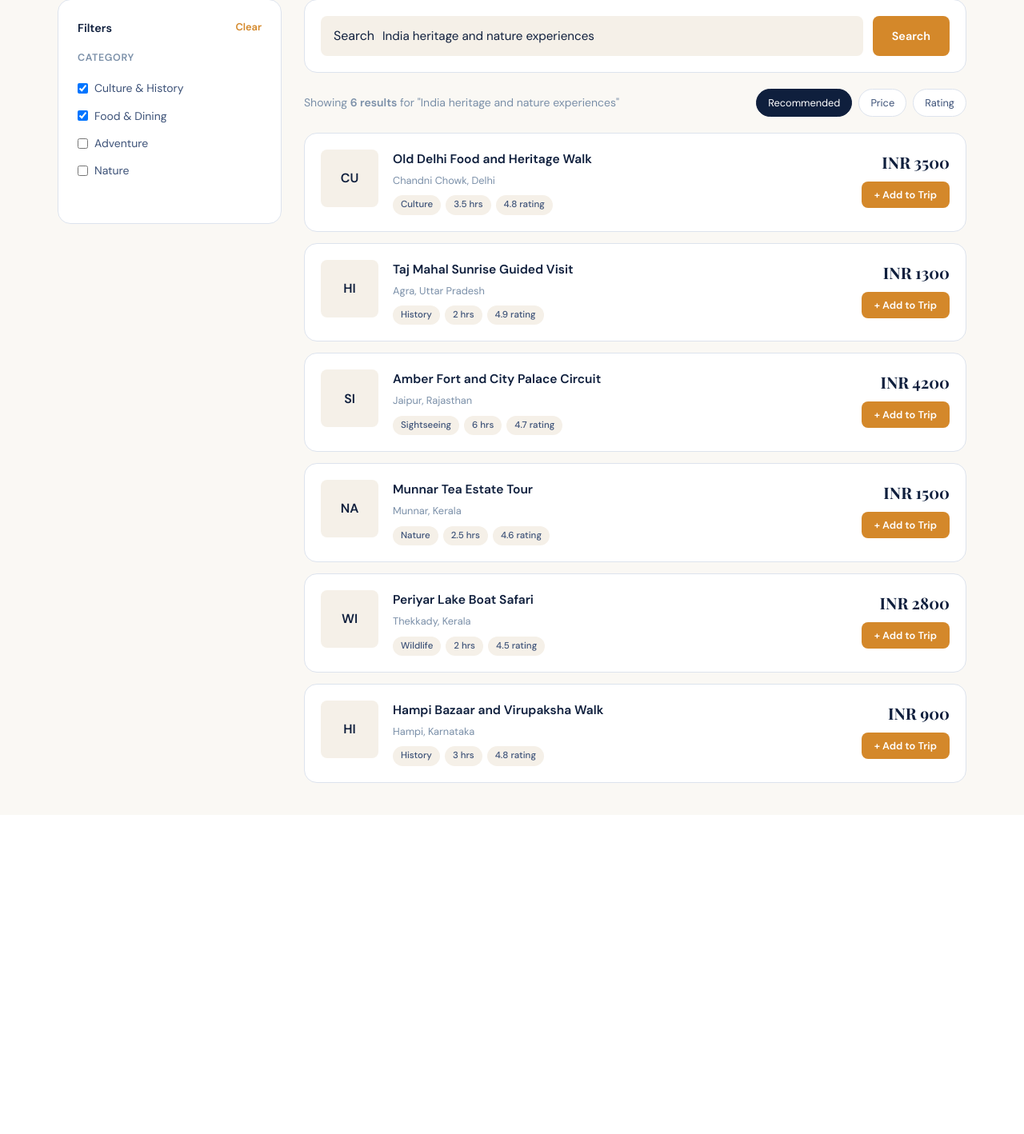
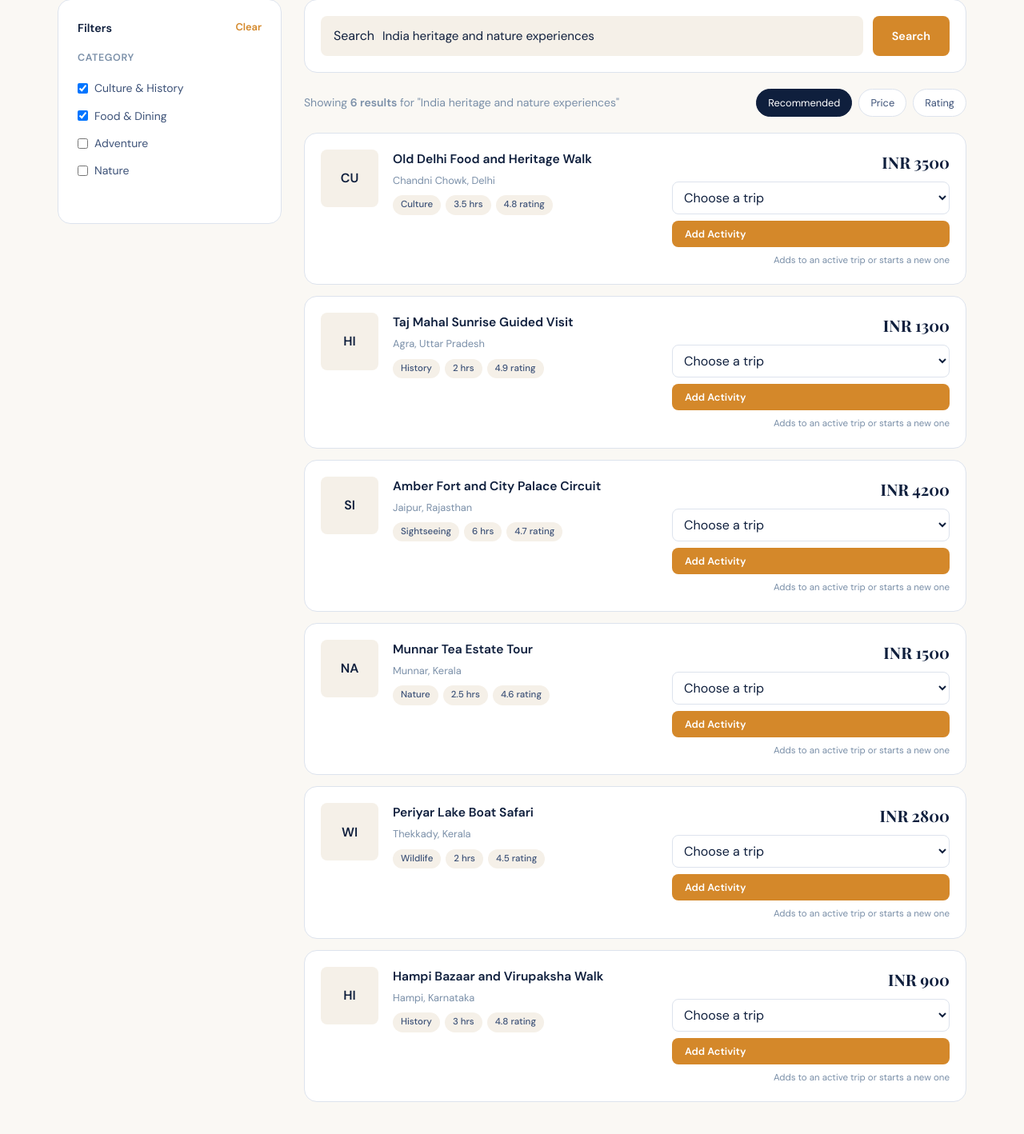
Before and after one commit to userg3709/TravelLoop_ODOOxParul, a Flask app: page /activities in a window 1280 px wide. Shown: the part 388-1806 px from the top of the page at 80% size. Before the commit the page ends 1367 px from the top, so only its background shows below. Run offline with Flask 3, Linux system fonts and the light colour scheme; some web fonts are replaced.

Commit message:
-m final

```diff
--- a/Project/TravelLoop/app/routes/routes.py
+++ b/Project/TravelLoop/app/routes/routes.py
@@ -1,4 +1,4 @@
-from datetime import datetime
+from datetime import date, datetime
 from uuid import uuid4
 
 from flask import Blueprint, redirect, render_template, request, url_for
@@ -6,6 +6,7 @@ from flask_login import current_user
 
 from app.db import db
 from app.models import ItineraryItem, Region, Trip, User
+from app.seed_data import add_dummy_data
 
 
 main = Blueprint("main", __name__)
@@ -87,10 +88,27 @@ def _trip_budget(trip):
     return total
 
 
+def _complete_past_trips(user):
+    if not user:
+        return
+
+    updated = False
+    today = date.today()
+    trips = Trip.query.filter_by(user_id=user.id).filter(Trip.status != "completed").all()
+    for trip in trips:
+        if trip.end_date and trip.end_date < today:
+            trip.status = "completed"
+            updated = True
+
+    if updated:
+        db.session.commit()
+
+
 def _trips_for(user):
     if not user:
         return []
 
+    _complete_past_trips(user)
     return (
         Trip.query.filter_by(user_id=user.id)
         .order_by(Trip.created_at.desc())
@@ -179,6 +197,39 @@ def _travel_readiness(upcoming_trips):
         "summary": route,
         "checks": ["Confirm stays", "Check local transport", "Review activity bookings", "Share itinerary"],
     }
+
+
+def _active_planning_trips(user):
+    trips = _trips_for(user)
+    return [trip for trip in trips if trip.status in {"planned", "draft", "upcoming", "ongoing"}]
+
+
+def _destination_from_location(location):
+    parts = [part.strip() for part in location.split(",") if part.strip()]
+    if not parts:
+        return "Activity Stop", "India"
+
+    city = parts[-1] if len(parts) == 2 else parts[0]
+    country = parts[-1] if len(parts) > 2 else "India"
+    return city, country
+
+
+def _activity_region(trip, location):
+    city, country = _destination_from_location(location)
+    for region in trip.regions:
+        region_name = (region.city or region.name or "").strip().lower()
+        if region_name and region_name == city.lower():
+            return region
+
+    region = Region(
+        trip_id=trip.id,
+        name=city,
+        city=city,
+        country=country,
+    )
+    db.session.add(region)
+    db.session.flush()
+    return region
 
 
 @main.app_template_filter("trip_days")
@@ -278,6 +329,25 @@ def mytrips():
     )
 
 
+@main.route("/trips/<int:trip_id>/status", methods=["POST"])
+def update_trip_status(trip_id):
+    user = _active_user()
+    query = Trip.query.filter_by(id=trip_id)
+    if user:
+        query = query.filter_by(user_id=user.id)
+    trip = query.first()
+    if not trip:
+        return redirect(url_for("main.mytrips"))
+
+    status = request.form.get("status", "").strip().lower()
+    if status in {"planned", "upcoming", "ongoing", "completed"}:
+        trip.status = "planned" if status == "upcoming" else status
+        db.session.commit()
+
+    next_page = request.form.get("next") or url_for("main.mytrips")
+    return redirect(next_page)
+
+
 @main.route("/createtrip", methods=["GET", "POST"])
 @main.route("/create-trip", methods=["GET", "POST"])
 @main.route("/04-create-trip.html", methods=["GET", "POST"])
@@ -324,6 +394,7 @@ def createtrip():
 @main.route("/activities")
 @main.route("/08-activity-search.html")
 def activities():
+    user = _active_user()
     query = request.args.get("q", "India heritage and nature experiences")
     query_text = query.lower()
     catalog = [
@@ -335,7 +406,62 @@ def activities():
     ]
     if not catalog:
         catalog = ACTIVITY_CATALOG
-    return render_template("trips/activity-search.html", query=query, activities=catalog, initials=_initials(_active_user()))
+    return render_template(
+        "trips/activity-search.html",
+        query=query,
+        activities=catalog,
+        active_trips=_active_planning_trips(user),
+        initials=_initials(user),
+    )
+
+
+@main.route("/activities/add", methods=["POST"])
+def add_activity_to_trip():
+    user = _active_user()
+    if not user:
+        return redirect(url_for("auth.login"))
+
+    title = request.form.get("title", "").strip()
+    location = request.form.get("location", "").strip()
+    category = request.form.get("category", "").strip()
+    duration = request.form.get("duration", "").strip()
+    price = request.form.get("price", "").strip()
+    currency = request.form.get("currency", "INR").strip() or "INR"
+    trip_choice = request.form.get("trip_id", "").strip()
+
+    if trip_choice == "new":
+        trip = Trip(
+            trip_code=f"TRIP-{uuid4().hex[:8].upper()}",
+            user_id=user.id,
+            trip_name=f"{title or 'Activity'} Trip",
+            description=f"Created from activity search for {location or 'a selected activity'}.",
+            status="planned",
+        )
+        db.session.add(trip)
+        db.session.flush()
+    else:
+        trip = (
+            Trip.query.filter_by(id=trip_choice, user_id=user.id)
+            .filter(Trip.status.in_(["planned", "draft", "upcoming", "ongoing"]))
+            .first()
+        )
+        if not trip:
+            return redirect(url_for("main.activities"))
+
+    region = _activity_region(trip, location)
+    description_parts = [part for part in [location, category, duration] if part]
+    db.session.add(
+        ItineraryItem(
+            trip_id=trip.id,
+            region_id=region.id,
+            title=title or "Selected activity",
+            description=" | ".join(description_parts),
+            budget_amount=_amount(price),
+            currency=currency,
+        )
+    )
+    db.session.commit()
+    return redirect(url_for("main.itinerary_builder", trip_id=trip.id))
 
 
 @main.route("/itinerary-builder")
@@ -505,3 +631,11 @@ def show_users():
     ]
 
     return "<br>".join(lines) if lines else "No users found"
+
+
+@main.route("/add-dummy-data")
+@main.route("/dev/add-dummy-data")
+def add_dummy_data_route():
+    user = _active_user()
+    trip = add_dummy_data(user)
+    return redirect(url_for("main.itinerary_builder", trip_id=trip.id))
--- a/Project/TravelLoop/app/static/js/main.js
+++ b/Project/TravelLoop/app/static/js/main.js
@@ -47,6 +47,8 @@
     });
 
     $$(".result-meta .btn").forEach((button) => {
+      if (button.type === "submit" || button.closest("form")) return;
+
       button.addEventListener("click", (event) => {
         event.stopPropagation();
         button.textContent = "Added";
--- a/Project/TravelLoop/app/templates/trips/activity-search.html
+++ b/Project/TravelLoop/app/templates/trips/activity-search.html
@@ -29,10 +29,14 @@
 .result-tag { background: var(--sand-light); color: var(--text-mid); border-radius: 20px; padding: 3px 10px; font-size: 0.72rem; font-weight: 500; }
 .result-meta { display: flex; flex-direction: column; align-items: flex-end; gap: 8px; flex-shrink: 0; }
 .result-price { font-family: var(--font-display); font-size: 1.25rem; color: var(--navy); font-weight: 700; }
+.add-activity-form { display: grid; gap: 8px; min-width: 220px; }
+.add-activity-form select { width: 100%; border: 1px solid var(--border); border-radius: var(--radius-sm); padding: 8px 10px; font: inherit; color: var(--navy); background: white; }
+.add-activity-form .hint { color: var(--text-light); font-size: 0.72rem; text-align: right; }
 .search-hero { background: white; border-radius: var(--radius-md); border: 1px solid var(--border); padding: 20px; margin-bottom: 20px; display: flex; gap: 12px; }
 .search-hero-input { flex: 1; display: flex; align-items: center; gap: 10px; background: var(--sand-light); border-radius: var(--radius-sm); padding: 12px 16px; }
 .search-hero-input input { flex: 1; border: none; outline: none; background: transparent; font-family: var(--font-body); font-size: 0.95rem; color: var(--text-dark); }
 @media (max-width: 768px) { .search-layout { grid-template-columns: 1fr; } .filter-panel { position: static; } .result-card { flex-direction: column; } .result-meta { flex-direction: row; align-items: center; } }
+@media (max-width: 768px) { .add-activity-form { width: 100%; } .add-activity-form .hint { text-align: left; } }
 </style>
 </head>
 <body>
@@ -101,7 +105,25 @@
             </div>
             <div class="result-meta">
               <div class="result-price">{{ activity.currency }} {{ activity.price }}</div>
-              <button class="btn btn-primary btn-sm" type="button">+ Add to Trip</button>
+              <form class="add-activity-form" method="post" action="{{ url_for('main.add_activity_to_trip') }}">
+                <input type="hidden" name="title" value="{{ activity.title }}">
+                <input type="hidden" name="location" value="{{ activity.location }}">
+                <input type="hidden" name="category" value="{{ activity.category }}">
+                <input type="hidden" name="duration" value="{{ activity.duration }}">
+                <input type="hidden" name="price" value="{{ activity.price }}">
+                <input type="hidden" name="currency" value="{{ activity.currency }}">
+                <select name="trip_id" aria-label="Choose trip for {{ activity.title }}" required>
+                  {% if active_trips %}
+                  <option value="" selected disabled>Choose a trip</option>
+                  {% for trip in active_trips %}
+                  <option value="{{ trip.id }}">{{ trip.trip_name }} - {{ trip.status|title }}</option>
+                  {% endfor %}
+                  {% endif %}
+                  <option value="new">Create new trip</option>
+                </select>
+                <button class="btn btn-primary btn-sm" type="submit">Add Activity</button>
+                <div class="hint">Adds to an active trip or starts a new one</div>
+              </form>
             </div>
           </div>
           {% endfor %}
```
Also changed, not shown: Project/TravelLoop/app/seed_data.py (+112 -1 lines), Project/TravelLoop/app/templates/trips/list.html (+20 -0 lines).
